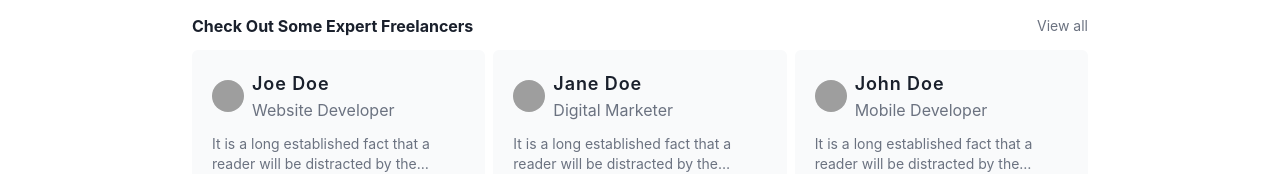
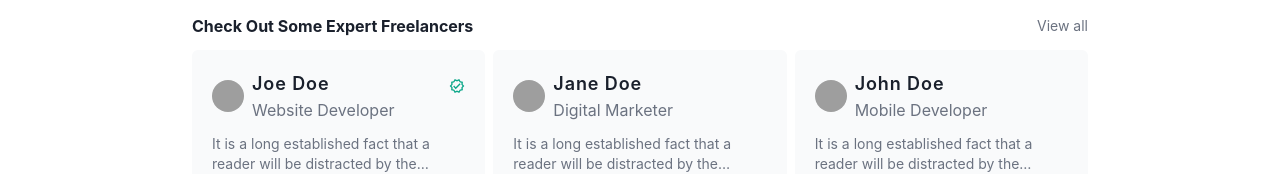
Before and after one commit to Padom2020/SkillPay_Frontend, a Next.js app: page /home in a window 1280 px wide. Shown: the part 612-786 px from the top of the page. Built offline with nearby package versions, Linux system fonts and the light colour scheme; grey boxes are pictures that could not be loaded.

Commit message:
added verified freelancer

```diff
--- a/components/FreelancerComponent.tsx
+++ b/components/FreelancerComponent.tsx
@@ -3,13 +3,14 @@ import React from 'react';
 import { freelancerTRype } from '../interfaces';
 import { BsCheckCircle } from 'react-icons/bs';
 import { BiMessageAltDetail } from 'react-icons/bi';
-import { MdOutlinePersonOutline } from 'react-icons/md';
+import { MdOutlinePersonOutline, MdOutlineVerified } from 'react-icons/md';
 import { AiFillStar, AiOutlineStar } from 'react-icons/ai';
 type Props = {};
 
 const FreelancerComponent = ({ freelancer }) => {
    return (
       <div className='space-y-3 bg-gray-50 p-5 rounded-md'>
+         <div className='flex justify-between '>
             <div className='flex space-x-2 items-center'>
                <div className='relative w-8 h-8 '>
                   <Image
@@ -23,8 +24,16 @@ const FreelancerComponent = ({ freelancer }) => {
                   <p className='font-semibold tracking-wider capitalize text-lg'>
                      {freelancer?.name}
                   </p>
-               <p className='text-gray-500 capitalize'>{freelancer?.title}</p>
+                  <p className='text-gray-500 capitalize'>
+                     {freelancer?.title}
+                  </p>
                </div>
+            </div>
+            {freelancer?.verified && (
+               <div className='mt-2'>
+                  <MdOutlineVerified className='w-4 h-4 text-[#0ca789]' />
+               </div>
+            )}
          </div>
 
          <p className='text-gray-500 text-sm truncate-line-clamp'>
--- a/mockData.ts
+++ b/mockData.ts
@@ -8,6 +8,7 @@ export const freelancers = [
       Bio: "It is a long established fact that a reader will be distracted by the readable content of a page when looking at its layout. The point of using Lorem Ipsum is that it has a more-or-less normal distribution of letters, as opposed to using 'Content here, content here', making it look like readable English. Many desktop publishing packages and web page editors now use Lorem Ipsum as their default model text, and a search for 'lorem ipsum' will uncover many web sites still in their infancy. Various versions have evolved over the years, sometimes by accident, sometimes on purpose (injected humour and the like). ",
       jobCompleted: 13,
       rating: 3,
+      verified: true,
    },
    {
       id: 2,
@@ -18,6 +19,7 @@ export const freelancers = [
       Bio: "It is a long established fact that a reader will be distracted by the readable content of a page when looking at its layout. The point of using Lorem Ipsum is that it has a more-or-less normal distribution of letters, as opposed to using 'Content here, content here', making it look like readable English. Many desktop publishing packages and web page editors now use Lorem Ipsum as their default model text, and a search for 'lorem ipsum' will uncover many web sites still in their infancy. Various versions have evolved over the years, sometimes by accident, sometimes on purpose (injected humour and the like).",
       jobCompleted: 10,
       rating: 4,
+      verified: false,
    },
    {
       id: 3,
@@ -28,6 +30,7 @@ export const freelancers = [
       Bio: "It is a long established fact that a reader will be distracted by the readable content of a page when looking at its layout. The point of using Lorem Ipsum is that it has a more-or-less normal distribution of letters, as opposed to using 'Content here, content here', making it look like readable English. Many desktop publishing packages and web page editors now use Lorem Ipsum as their default model text, and a search for 'lorem ipsum' will uncover many web sites still in their infancy. Various versions have evolved over the years, sometimes by accident, sometimes on purpose (injected humour and the like).",
       jobCompleted: 6,
       rating: 5,
+      verified: false,
    },
    {
       id: 4,
@@ -38,6 +41,7 @@ export const freelancers = [
       Bio: "It is a long established fact that a reader will be distracted by the readable content of a page when looking at its layout. The point of using Lorem Ipsum is that it has a more-or-less normal distribution of letters, as opposed to using 'Content here, content here', making it look like readable English. Many desktop publishing packages and web page editors now use Lorem Ipsum as their default model text, and a search for 'lorem ipsum' will uncover many web sites still in their infancy. Various versions have evolved over the years, sometimes by accident, sometimes on purpose (injected humour and the like).",
       jobCompleted: 13,
       rating: 3,
+      verified: true,
    },
    {
       id: 5,
@@ -48,6 +52,7 @@ export const freelancers = [
       Bio: "It is a long established fact that a reader will be distracted by the readable content of a page when looking at its layout. The point of using Lorem Ipsum is that it has a more-or-less normal distribution of letters, as opposed to using 'Content here, content here', making it look like readable English. Many desktop publishing packages and web page editors now use Lorem Ipsum as their default model text, and a search for 'lorem ipsum' will uncover many web sites still in their infancy. Various versions have evolved over the years, sometimes by accident, sometimes on purpose (injected humour and the like).",
       jobCompleted: 13,
       rating: 3,
+      verified: false,
    },
    {
       id: 6,
@@ -58,6 +63,7 @@ export const freelancers = [
       Bio: "It is a long established fact that a reader will be distracted by the readable content of a page when looking at its layout. The point of using Lorem Ipsum is that it has a more-or-less normal distribution of letters, as opposed to using 'Content here, content here', making it look like readable English. Many desktop publishing packages and web page editors now use Lorem Ipsum as their default model text, and a search for 'lorem ipsum' will uncover many web sites still in their infancy. Various versions have evolved over the years, sometimes by accident, sometimes on purpose (injected humour and the like).",
       jobCompleted: 2,
       rating: 4,
+      verified: true,
    },
 ];
 
```
Lines whose indentation alone changed are shown as unchanged.
